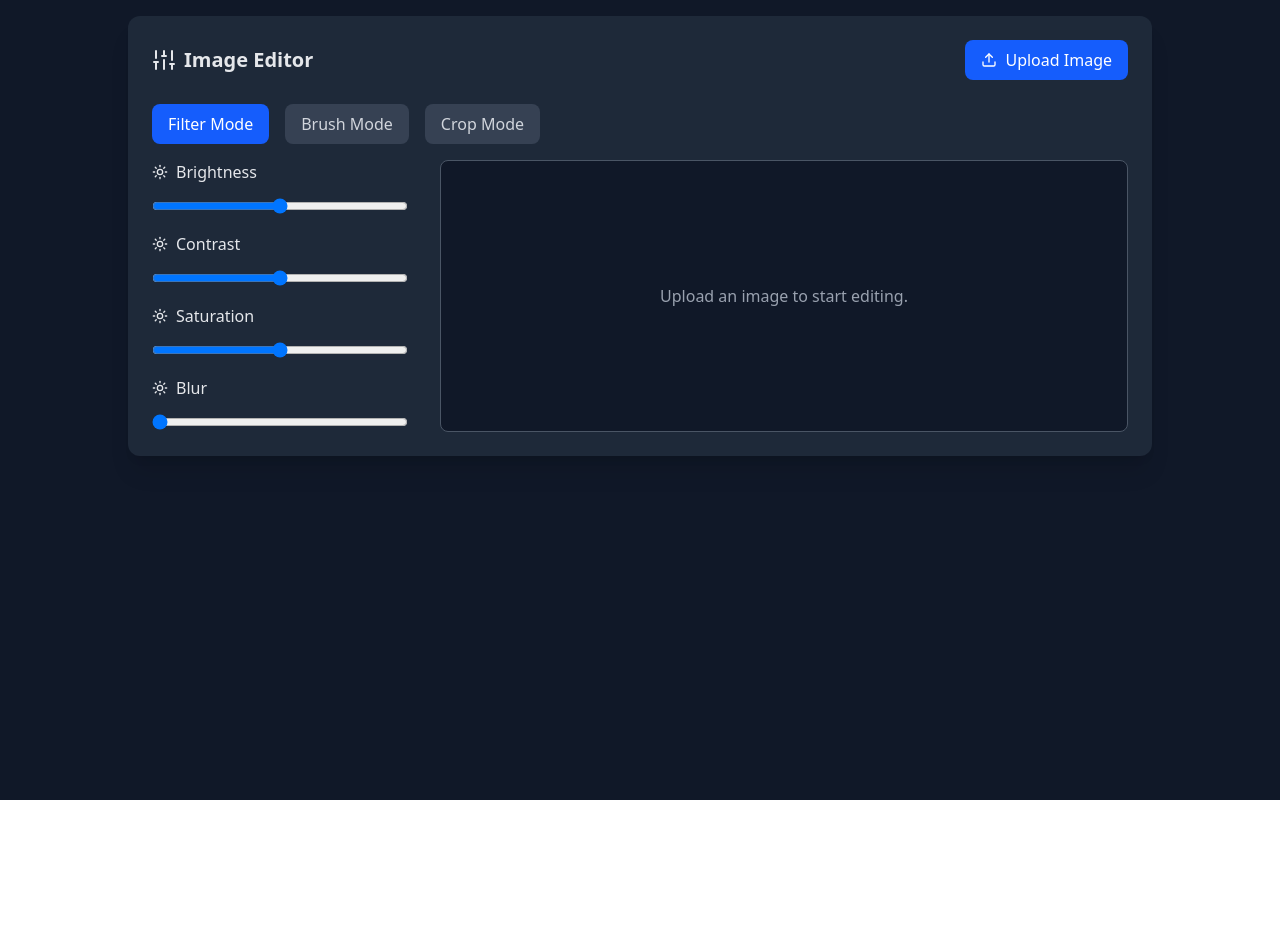
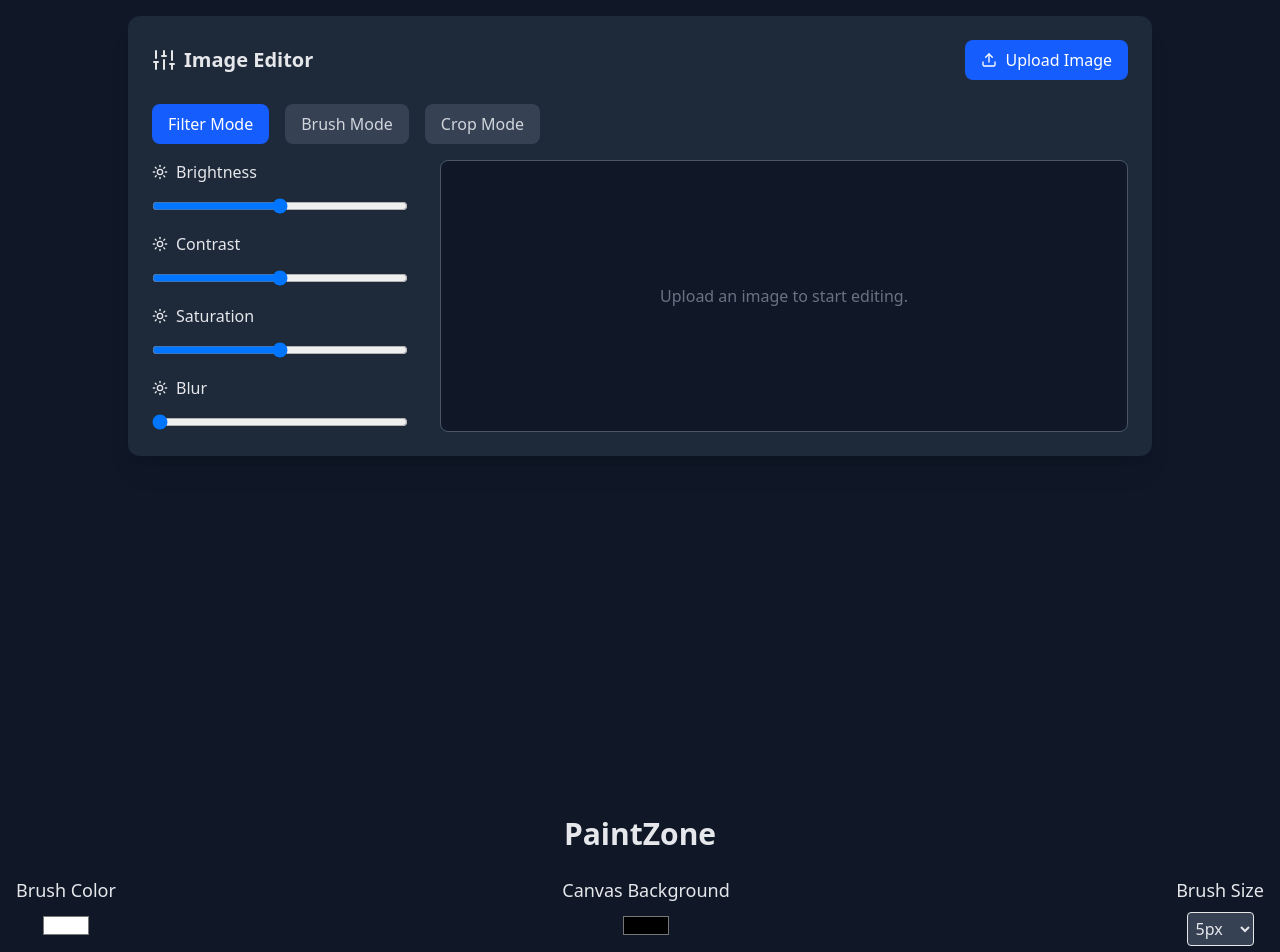
Before and after one commit to bismaysarangi/graphiQue, a React (Vite) app: page / in a window 1280 px wide. Shown: the top 952 px of the page. Before the commit the page ends 800 px from the top, so only its background shows below. Built offline with nearby package versions, Linux system fonts and the light colour scheme.

Commit message:
made darker

```diff
--- a/src/App.jsx
+++ b/src/App.jsx
@@ -6,6 +6,7 @@ import { Edit } from "lucide-react";
 const App = () => {
   return <div className="">
     <EditImage />
+    <PaintZone />
   </div>;
 };
 
--- a/src/pages/EditImage.jsx
+++ b/src/pages/EditImage.jsx
@@ -425,7 +425,7 @@ const EditImage = () => {
                 )}
               </>
             ) : (
-              <p className="text-gray-400">Upload an image to start editing.</p>
+              <p className="text-gray-500">Upload an image to start editing.</p>
             )}
           </div>
         </div>
```
Also changed, not shown: package.json (+14 -1 lines), 1 other file (tests, documents, lock files or other folders).
